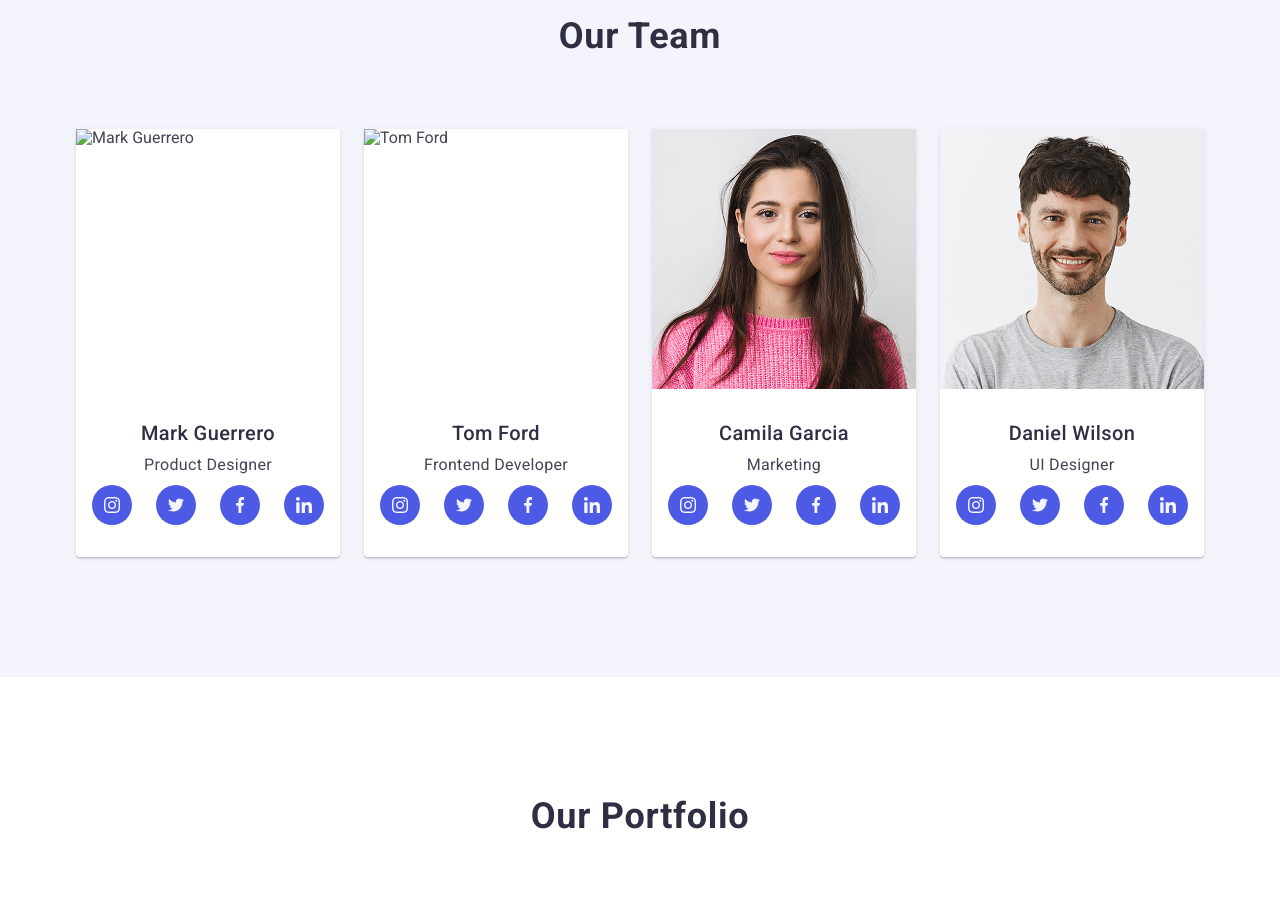
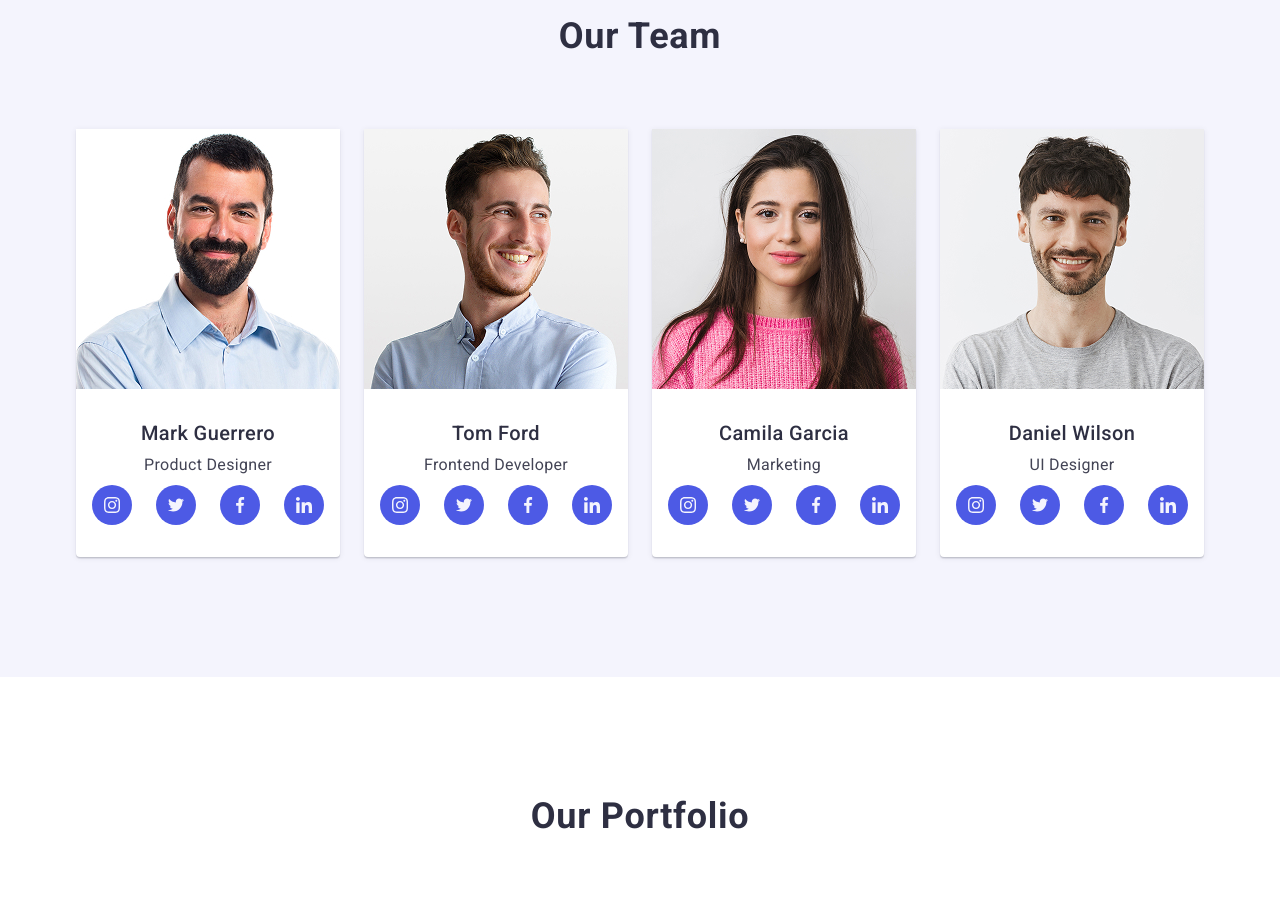
Before and after one commit to zadumka/6HW-verstka-error, a plain HTML site: page index.html in a window 1280 px wide. Shown: the part 1240-2146 px from the top of the page. Drawn offline with nearby package versions, Linux system fonts and the light colour scheme.

Commit message:
Update index.html

```diff
--- a/index.html
+++ b/index.html
@@ -135,7 +135,7 @@
           <ul class="team-list">
             <li class="team-item">
               <img
-                srcset="./images/team1.jpg 1x, ./images/team-1@2x.jpg 2x"
+                srcset="./images/team-1.jpg 1x, ./images/team-1@2x.jpg 2x"
                 src="./images/team-1.jpg"
                 alt="Mark Guerrero"
                 width="264"
@@ -181,7 +181,7 @@
 
             <li class="team-item">
               <img
-                srcset="./images/team2.jpg 1x, ./images/team2@2x.jpg 2x"
+                srcset="./images/team-2.jpg 1x, ./images/team-2@2x.jpg 2x"
                 src="./images/team-2.jpg"
                 alt="Tom Ford"
                 width="264"
@@ -645,7 +645,7 @@
 
     <div class="mobile-menu">
       <div class="container mobile-menu-container">
-        <button class="modal-close-btn" type="button">
+        <button class="modal-close-btn" type="submit">
           <svg class="modal-close-icon" width="8" height="8">
             <use href="./images/icons.svg#icon-close"></use>
           </svg>
```
